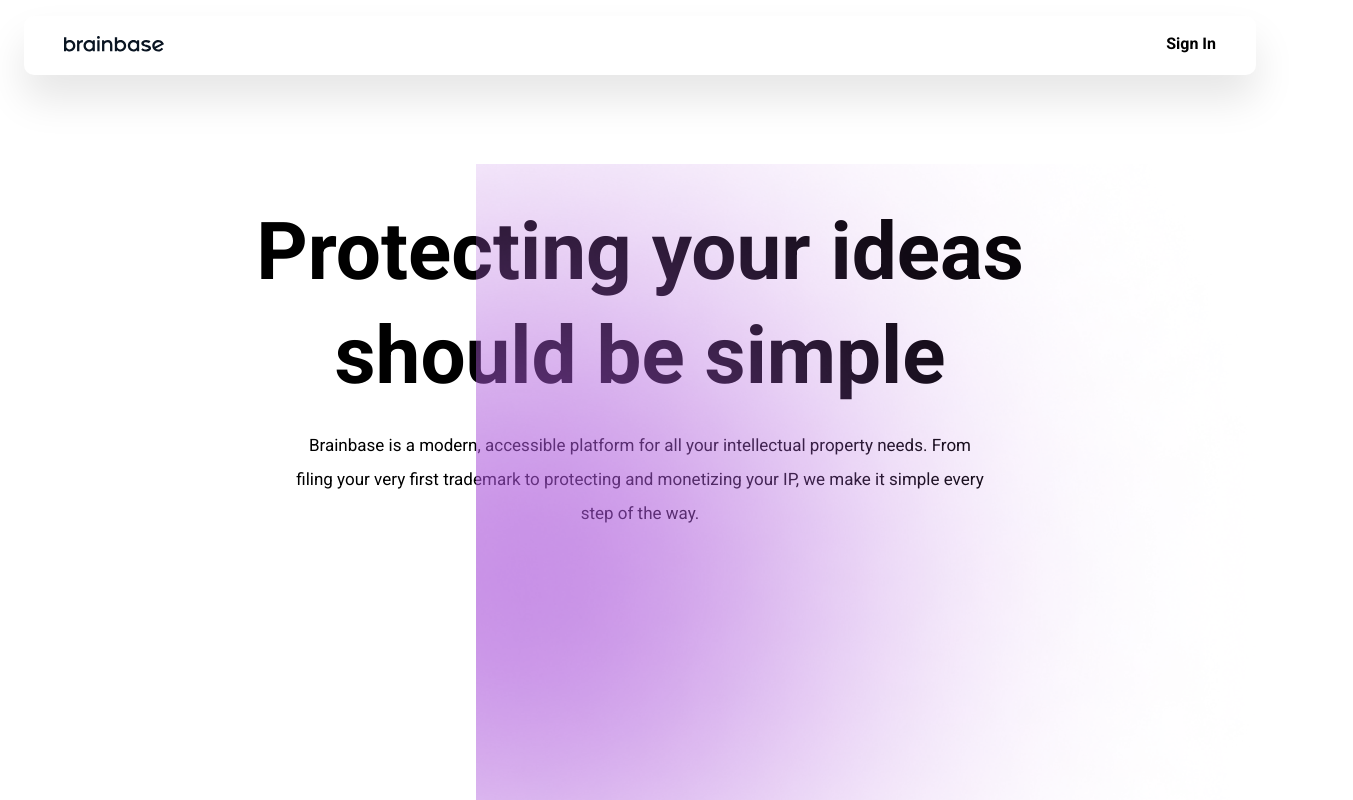
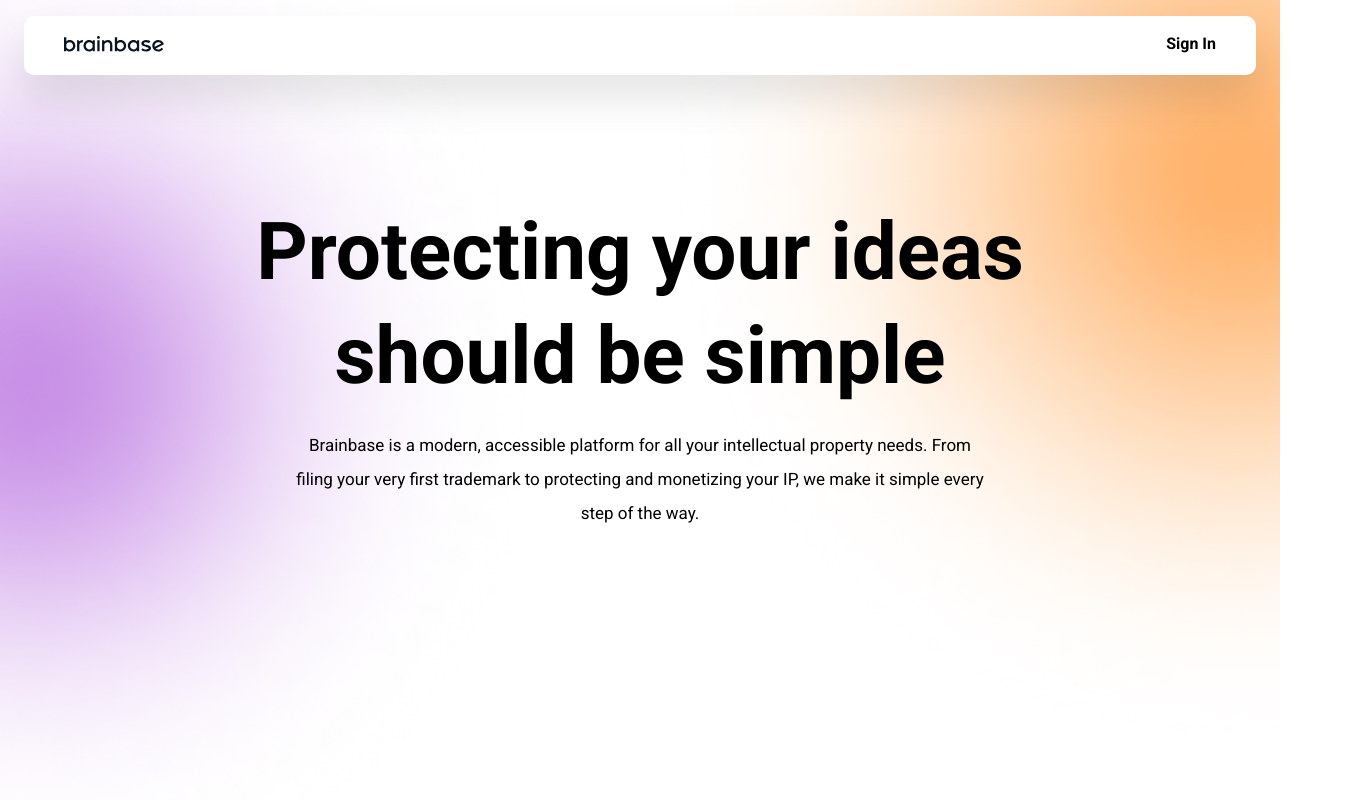
Before and after one commit to mikechi4/brainbase, a React (Create React App) app: page / in a window 1280 px wide. Shown: the top 800 px of the page, 1353 px wide, since content can reach past the window. Built offline with nearby package versions, Linux system fonts and the light colour scheme.

Commit message:
adding orange bg and styling

```diff
--- a/src/components/Hero/Hero.js
+++ b/src/components/Hero/Hero.js
@@ -5,7 +5,9 @@ import './Hero.scss'
 const Hero = () => {
     return(
         <section className="hero">
+            {/* <canvas></canvas> */}
             <div className="hero__circle-left"></div>
+            <div className="hero__circle-right"></div>
             <div className="hero__content-container">
                 <h1 className="hero__title">
                     Protecting your ideas should be simple
--- a/src/components/Hero/Hero.scss
+++ b/src/components/Hero/Hero.scss
@@ -17,12 +17,25 @@
     .hero__circle-left {
         background-image: url("../../assets/hero/Purple\ Glow\ BG.png");
         position: absolute;
-        width: 877px;
-        height: 878px;
-        left: 476px;
-        top: 164px;
+        width: 600px;
+        height: 800px;
+        left: 0;
+        top: 0;
         background-position: center;
         background-size: cover;
+        z-index: -1;
+    }
+
+    .hero__circle-right {
+        background-image: url("../../assets/hero/Orange\ Glow\ BG.png");
+        position: absolute;
+        width: 600px;
+        height: 800px;
+        right: 0;
+        top: 0;
+        background-position: center;
+        background-size: cover;
+        z-index: -1;
     }
 
     .hero__title {
```
Also changed, not shown: src/assets/hero/Orange Glow BG.png (added).
